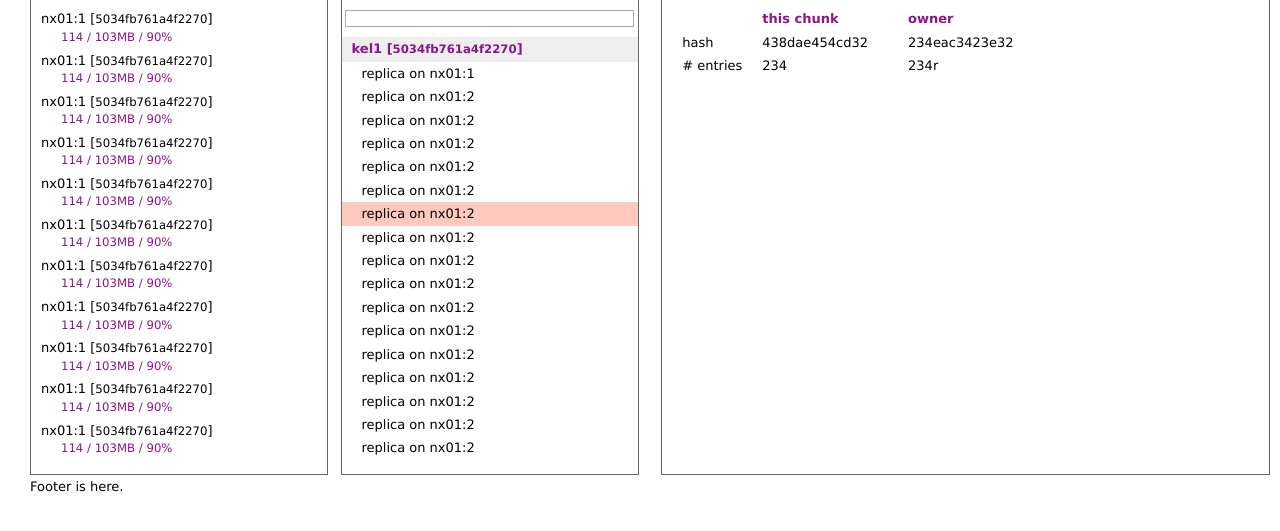
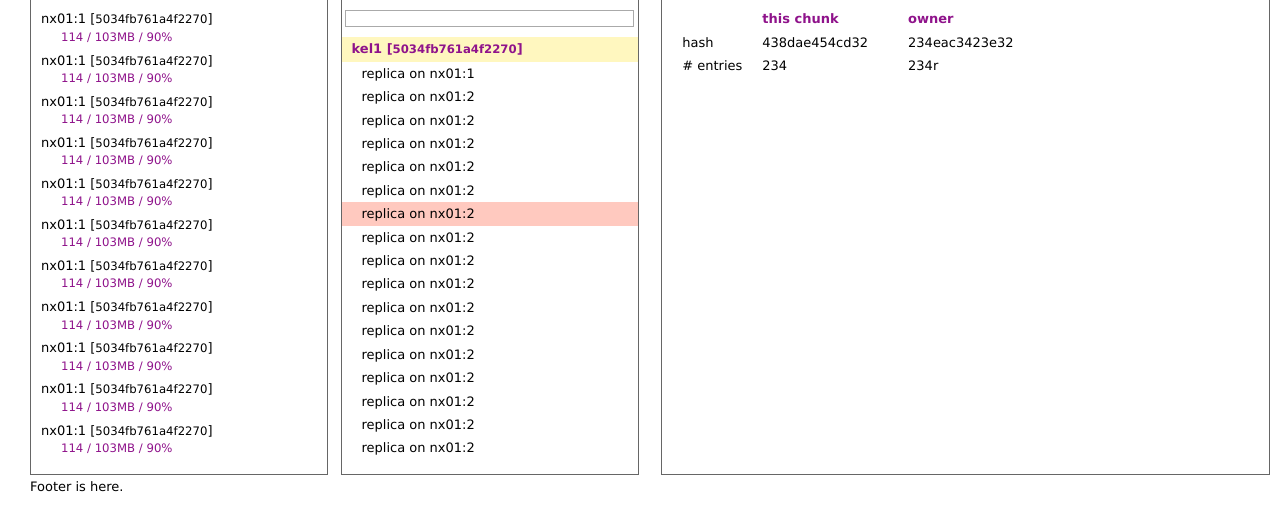
Before and after one commit to tuulos/ringo, a plain HTML site: page monitor/web/index.html in a window 1280 px wide. Shown: the part 127-658 px from the top of the page. Drawn offline with Linux system fonts and the light colour scheme.

```diff
--- a/monitor/web/style.css
+++ b/monitor/web/style.css
@@ -69,7 +69,7 @@ body {
 
 #ownritem{
         color: #8f138b;
-        background: #eee;
+        background: #FFF7BF;
         font-weight: bold;
 }
 
```
Also changed, not shown: 5 other files.
